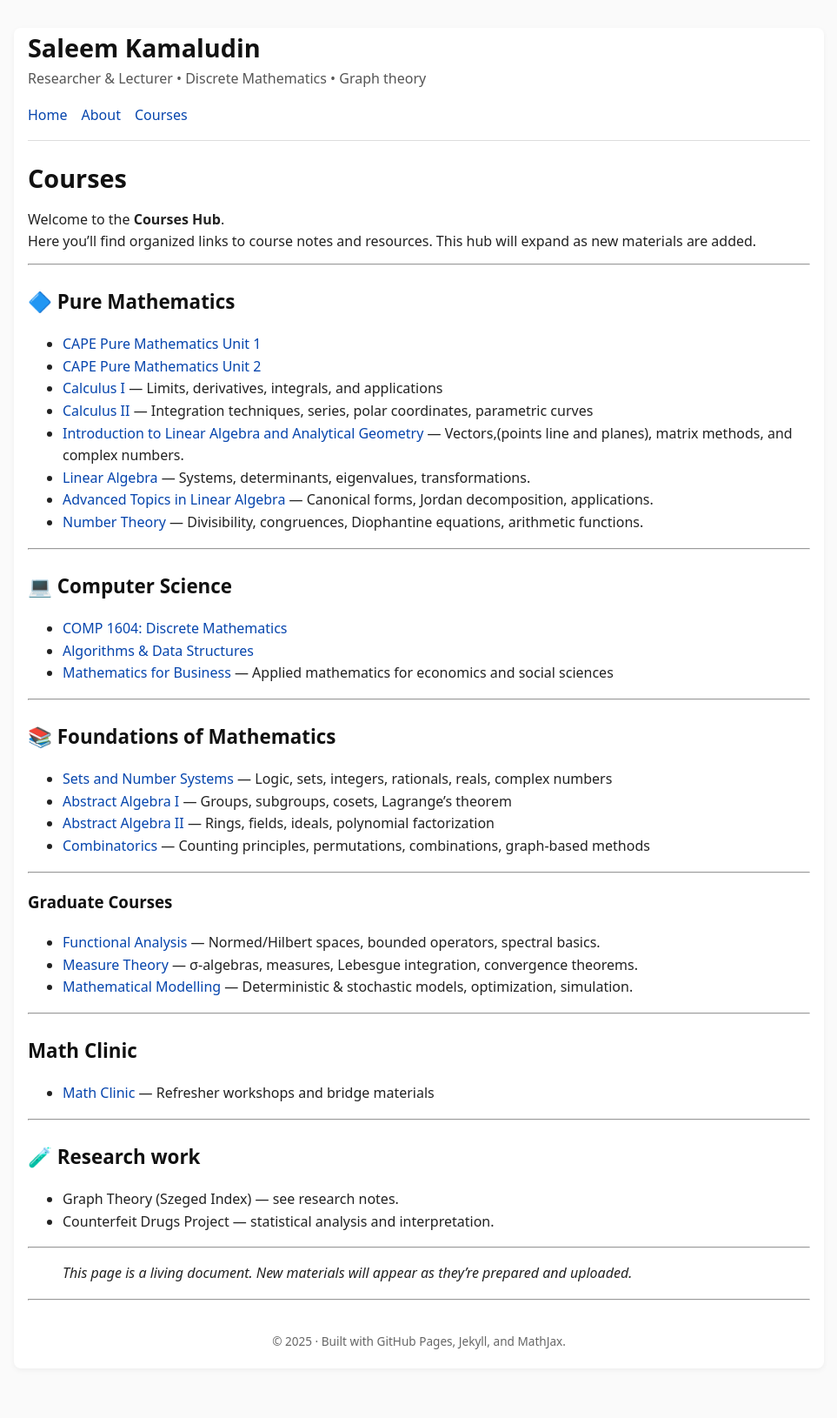
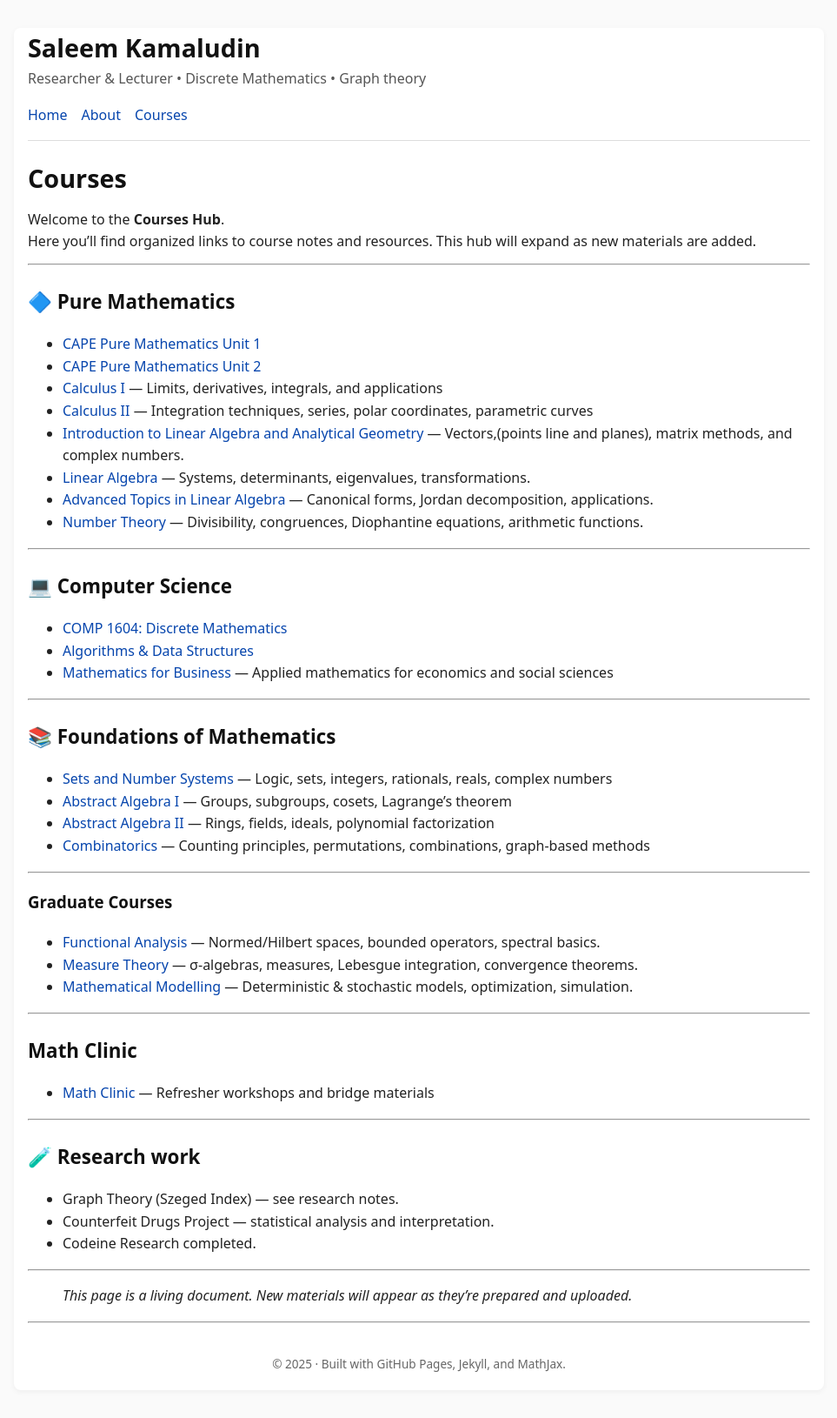
Before and after one commit to SaleemKamaludin/SaleemKamaludin.github.io, a Jekyll site: the page built from courses.md, in a window 1280 px wide. Shown: the whole page at 87% size, without its empty margins (158-1121 px from the left). Built offline with Jekyll 4.4.1, drawn with Linux system fonts in a browser that asks for light colours; before the commit the page ends 1605 px from its top, so only the background shows below that.

Commit message:
Update courses.md

```diff
--- a/courses.md
+++ b/courses.md
@@ -64,6 +64,7 @@ Here you'll find organized links to course notes and resources. This hub will ex
 
 - Graph Theory (Szeged Index) — see research notes.
 - Counterfeit Drugs Project — statistical analysis and interpretation.
+- Codeine Research completed.
 
 ---
 
```
